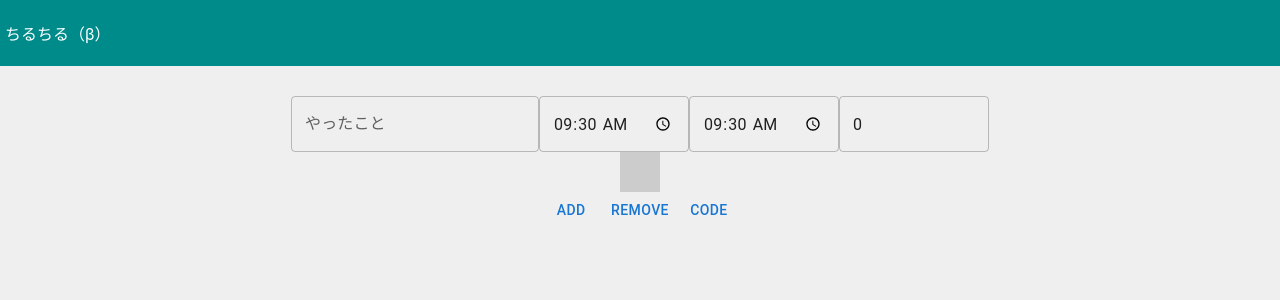
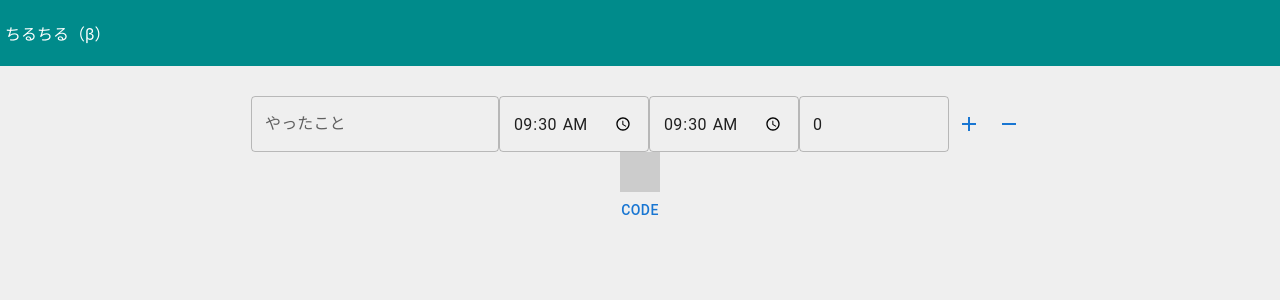
Before and after one commit to arie0703/app-tilmaker, a React (Create React App) app: page / in a window 1280 px wide. Shown: the top 300 px of the page. Built offline with nearby package versions, Linux system fonts and the light colour scheme.

Commit message:
[add] テーブルの行を途中挿入・削除できるようにした

```diff
--- a/package.json
+++ b/package.json
@@ -5,6 +5,7 @@
   "dependencies": {
     "@emotion/react": "^11.9.3",
     "@emotion/styled": "^11.9.3",
+    "@mui/icons-material": "^5.8.4",
     "@mui/material": "^5.8.5",
     "@testing-library/jest-dom": "^5.16.4",
     "@testing-library/react": "^13.3.0",
--- a/src/App.tsx
+++ b/src/App.tsx
@@ -1,39 +1,54 @@
 import React, { useState, useEffect } from 'react';
-import logo from './logo.svg';
+import getUniqueStr from './functions/getUniqueStr';
 import './App.css';
 import Box from '@mui/material/Box';
 import Button from '@mui/material/Button';
 import TableRowComponent from './components/TableRowComponent';
 import CodeComponent from './components/CodeComponent';
-
+import TableRow from './types/TableRow';
 
 
 
 const App:React.FC = () => {
-  const [arrTableRows, setArrTableRow] = useState<number[]>([1]);
+
+  const [arrTableRows, setArrTableRow] = useState<TableRow[]>([{uniqueId: getUniqueStr(), title: "", startTime: "09:30", endTime: "09:30"}]);
   const [code, setCode] = useState<string>("");
   const [message, setMessage] = useState<string>("");
   // 時間テーブルのinputのデフォルト値として使用する
   const [startTime, setStartTime] = useState<string>("09:30");
 
-  function addRow(): void {
-    let lastTime = document.getElementById("endtime-" + arrTableRows.length) as HTMLInputElement;
+  function addRow(index: number): void {
+
+    let backRow = arrTableRows[index]
+    console.log(backRow)
+    let lastTime = document.getElementById("endtime-" + backRow.uniqueId) as HTMLInputElement;
     setStartTime(lastTime.value)
-    setArrTableRow([...arrTableRows, arrTableRows.length + 1])
+
+    setArrTableRow(
+      [
+        ...arrTableRows.slice(0,index+1),
+        {uniqueId: getUniqueStr(), title: "", startTime: lastTime.value, endTime: lastTime.value},
+        ...arrTableRows.slice(index+1)
+      ]
+    )
   }
 
-  function removeRow(): void {
-    if (arrTableRows.length > 1) setArrTableRow(arrTableRows.filter((_, i) => i !== arrTableRows.length - 1))
+  function updateRow(index: number, changedData: TableRow): void {
+    arrTableRows[index] = changedData
+  }
+
+  function removeRow(index: number): void {
+    if (arrTableRows.length > 1) setArrTableRow(arrTableRows.filter((_, i) => i !== index))
   }
 
   function outputCode(): void {
     var output = "|No|タスク|開始~終了|所要時間(分)|\n|--|--|--|--|\n"
-    arrTableRows.map((i: number) => {
-      let title = document.getElementById("title-" + i.toString()) as HTMLInputElement;
-      let starttime = document.getElementById("starttime-" + i.toString()) as HTMLInputElement;
-      let endtime = document.getElementById("endtime-" + i.toString()) as HTMLInputElement;
-      let minutes = document.getElementById("minutes-" + i.toString()) as HTMLInputElement;
-      output += `|${i}|${title.value}|${starttime.value} - ${endtime.value}|${minutes.value}| \n`
+    arrTableRows.map((data: TableRow, index: number) => {
+      let title = document.getElementById("title-" + data.uniqueId) as HTMLInputElement;
+      let starttime = document.getElementById("starttime-" + data.uniqueId) as HTMLInputElement;
+      let endtime = document.getElementById("endtime-" + data.uniqueId) as HTMLInputElement;
+      let minutes = document.getElementById("minutes-" + data.uniqueId) as HTMLInputElement;
+      output += `|${index + 1}|${title.value}|${starttime.value} - ${endtime.value}|${minutes.value}| \n`
     })
 
     // markdownをコピーする
@@ -47,19 +62,18 @@ const App:React.FC = () => {
     setCode(output)
   }
 
+
   return (
     <div className="App">
       <div className="App-header">
         <p>ちるちる（β）</p>
       </div>
       <Box className="App-content">
-        {arrTableRows.map((index: number) => {
-          return <TableRowComponent index={index} defaultTime={startTime}></TableRowComponent>
+        {arrTableRows.map((data: TableRow, index: number) => {
+          return <TableRowComponent data={data} taskNumber={index+1} defaultTime={startTime} addRow={addRow} removeRow={removeRow} updateRow={updateRow}></TableRowComponent>
         })}
         <CodeComponent code={code}></CodeComponent>
         <Box sx={{ display: 'flex', justifyContent: 'center'}}>
-          <Button onClick={() => addRow()}>Add</Button>
-          <Button onClick={() => removeRow()}>Remove</Button>
           <Button onClick={() => outputCode()}>Code</Button>
         </Box>
         <Box sx={{ display: 'flex', justifyContent: 'center'}}>
--- a/src/components/TableRowComponent.tsx
+++ b/src/components/TableRowComponent.tsx
@@ -1,20 +1,30 @@
 import React, { useState, useEffect } from 'react';
 import Box from '@mui/material/Box';
 import TextField from '@mui/material/TextField';
-
+import IconButton from '@mui/material/IconButton';
+import AddIcon from '@mui/icons-material/Add';
+import RemoveIcon from '@mui/icons-material/Remove';
+import TableRow from '../types/TableRow';
 
 type Props = {
-    index:number
+    data:TableRow
+    taskNumber: number
     defaultTime: string
+    addRow: (index: number) => void
+    removeRow: (index: number) => void
+    updateRow: (index: number, changedData: TableRow) => void
 }
 
-const TableRowComponent:React.FC<Props> = ({index, defaultTime}) => {
+const TableRowComponent:React.FC<Props> = ({data, taskNumber, defaultTime, addRow, removeRow, updateRow}) => {
 
     const [minutes, setMinutes] = useState<number>(0);
+    const [titleField, setTitleField] = useState<string>(data.title ?? "");
+    const index = taskNumber - 1;
+    const uniqueId = data.uniqueId
 
     function getMinutes(): void {
-      let starttime = document.getElementById("starttime-" + index.toString()) as HTMLInputElement;
-      let endtime = document.getElementById("endtime-" + index.toString()) as HTMLInputElement;
+      let starttime = document.getElementById("starttime-" + uniqueId) as HTMLInputElement;
+      let endtime = document.getElementById("endtime-" + uniqueId) as HTMLInputElement;
 
       // 所要時間（分）を計算するために一回Date型に変換する
       let start = new Date("1970-1-1 " + starttime.value).getTime()
@@ -22,14 +32,29 @@ const TableRowComponent:React.FC<Props> = ({index, defaultTime}) => {
       let diff = (end - start) / 1000 / 60
       setMinutes(diff)
     }
+
     return (
         <Box sx={{ display: 'flex', justifyContent: 'center'}}>
-          <TextField id={"title-" + index} label="やったこと" variant="outlined" />
           <TextField
-            id={"starttime-" + index}
+            id={"title-" + uniqueId}
+            onChange={(e) => {
+              data.title = e.target.value
+              updateRow(index, data);
+              setTitleField(e.target.value)
+            }}
+            label="やったこと"
+            value={data.title}
+            variant="outlined"
+          />
+          <TextField
+            id={"starttime-" + uniqueId}
             type="time"
-            defaultValue={defaultTime ?? "09:30"}
-            onChange={() => getMinutes()}
+            value={data.startTime}
+            onChange={(e) => {
+              getMinutes();
+              data.startTime = e.target.value;
+              updateRow(index, data);
+            }}
             InputLabelProps={{
               shrink: true,
             }}
@@ -39,10 +64,14 @@ const TableRowComponent:React.FC<Props> = ({index, defaultTime}) => {
             sx={{ width: 150 }}
           />
           <TextField
-            id={"endtime-" + index}
+            id={"endtime-" + uniqueId}
             type="time"
-            defaultValue={defaultTime ?? "09:30"}
-            onChange={() => getMinutes()}
+            value={data.endTime ?? "09:30"}
+            onChange={(e) => {
+              getMinutes();
+              data.endTime = e.target.value;
+              updateRow(index, data);
+            }}
             InputLabelProps={{
               shrink: true,
             }}
@@ -52,13 +81,19 @@ const TableRowComponent:React.FC<Props> = ({index, defaultTime}) => {
             sx={{ width: 150 }}
           />
           <TextField
-            id={"minutes-" + index}
+            id={"minutes-" + uniqueId}
             value={minutes}
             inputProps={{
               step: 300, // 5 min
             }}
             sx={{ width: 150 }}
           />
+          <IconButton color="primary" onClick={() => addRow(index)} component="span">
+            <AddIcon />
+          </IconButton>
+          <IconButton color="primary" onClick={() => removeRow(index)} component="span">
+            <RemoveIcon />
+          </IconButton>
         </Box>
     )
 }
--- /dev/null
+++ b/src/functions/getUniqueStr.ts
@@ -0,0 +1,13 @@
+// Dateをもとにした乱数からユニークなIDを生成する
+// [参考] https://qiita.com/coa00/items/679b0b5c7c468698d53f
+
+function getUniqueStr(myStrong?: number): string {
+    let strong = 1000;
+    if (myStrong) strong = myStrong;
+    return (
+      new Date().getTime().toString(16) +
+      Math.floor(strong * Math.random()).toString(16)
+    );
+}
+
+export default getUniqueStr
--- /dev/null
+++ b/src/types/TableRow.ts
@@ -0,0 +1,8 @@
+type TableRow = {
+    uniqueId?: string;
+    title?: string;
+    startTime: string;
+    endTime: string;
+};
+
+export default TableRow;
```
Also changed, not shown: 1 other file (tests, documents, lock files or other folders).
